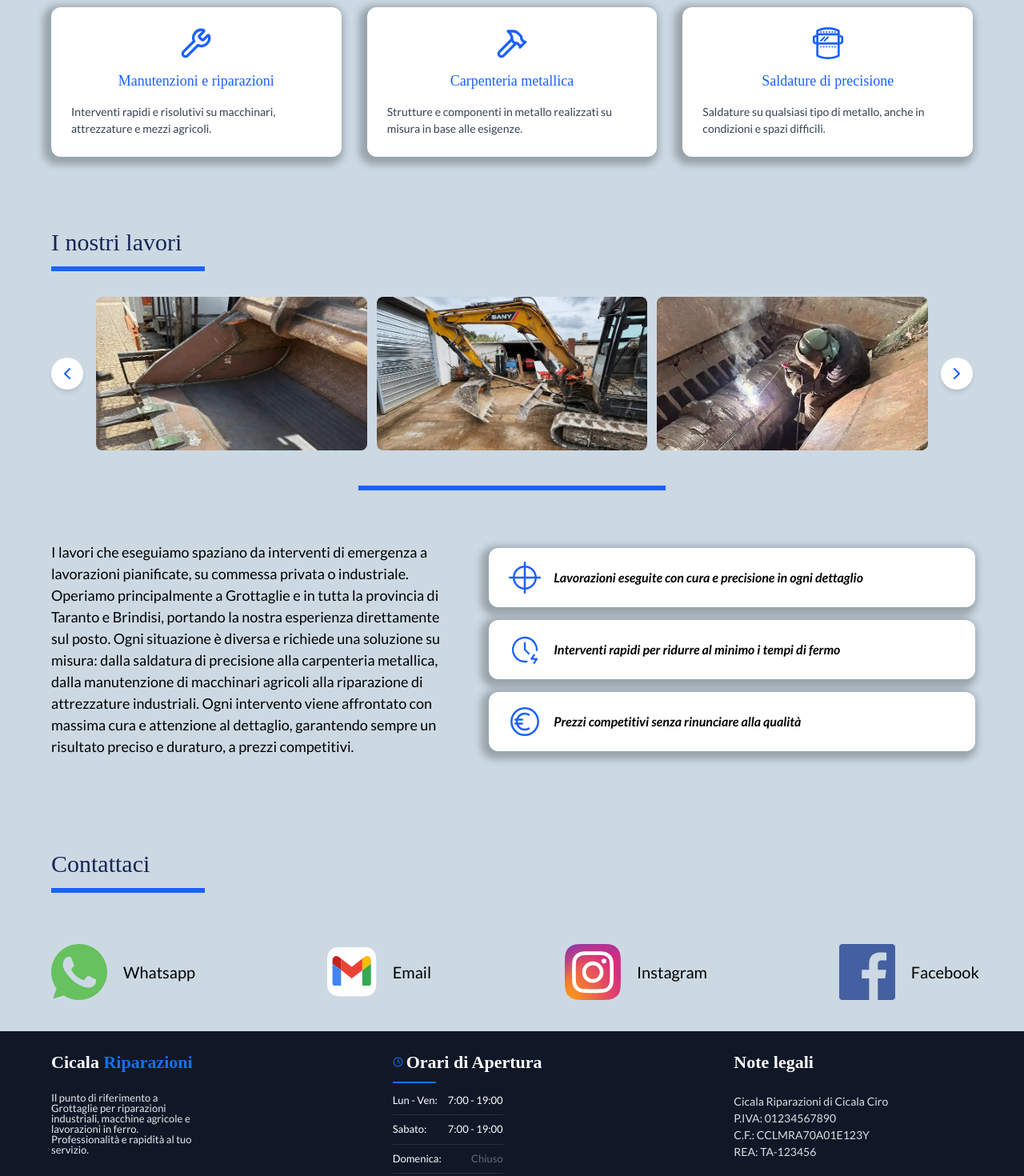
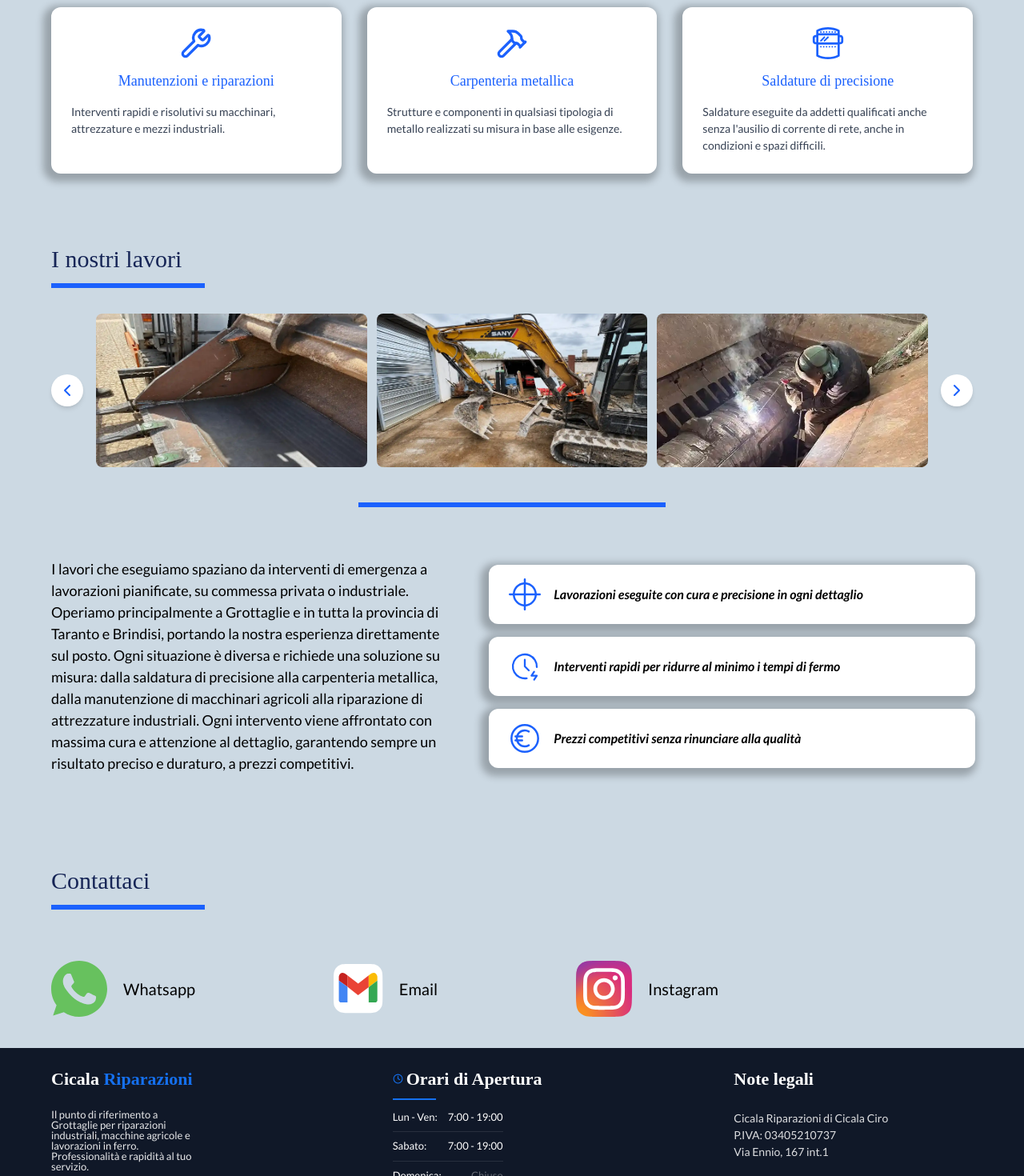
Before and after one commit to SpadaroFederico/CicalaRiparazioni, a React (Vite) app: page / in a window 1280 px wide. Shown: the part 640-2110 px from the top of the page at 80% size. Built offline with nearby package versions, Linux system fonts and the light colour scheme; a web font is replaced by a local one.

Commit message:
feat: update contact information and improve text descriptions in Footer and Section components

```diff
--- a/src/components/Footer.tsx
+++ b/src/components/Footer.tsx
@@ -52,9 +52,8 @@ export default function Footer() {
             </h3>
             <div className="text-[12px] lg:text-[14px] leading-[19px] lg:leading-[21px] text-white/85">
               <p>Cicala Riparazioni di Cicala Ciro</p>
-              <p>P.IVA: 01234567890</p>
-              <p>C.F.: CCLMRA70A01E123Y</p>
-              <p>REA: TA-123456</p>
+              <p>P.IVA: 03405210737</p>
+              <p>Via Ennio, 167 int.1</p>
             </div>
           </div>
         </div>
--- a/src/components/Section1.tsx
+++ b/src/components/Section1.tsx
@@ -9,10 +9,10 @@ export default function Section1(){
                 <hr className="border-[#1B61FD] mt-3 border-3 w-[42%] md:w-[50%] lg:w-[60%]"/>
             </div>
             <div className='grid grid-cols-1 md:grid-cols-3 lg:flex lg:justify-between px-[5%] pt-[8%] md:pt-[5%] pb-[7%] md:pb-[4%] lg:pb-[3%] gap-6 md:gap-5 lg:gap-8'>
-                <Minicard Icon={Wrench} title="Manutenzioni e riparazioni" text="Interventi rapidi e risolutivi su macchinari, attrezzature e mezzi agricoli." />
-                <Minicard Icon={Hammer} title="Carpenteria metallica" text="Strutture e componenti in metallo realizzati su misura in base alle esigenze." />
-                <Minicard imgSrc="/welding.svg" title="Saldature di precisione" text="Saldature su qualsiasi tipo di metallo, anche in condizioni e spazi difficili." />
+                <Minicard Icon={Wrench} title="Manutenzioni e riparazioni" text="Interventi rapidi e risolutivi su macchinari, attrezzature e mezzi industriali." />
+                <Minicard Icon={Hammer} title="Carpenteria metallica" text="Strutture e componenti in qualsiasi tipologia di metallo realizzati su misura in base alle esigenze." />
+                <Minicard imgSrc="/welding.svg" title="Saldature di precisione" text="Saldature eseguite da addetti qualificati anche senza l'ausilio di corrente di rete, anche in condizioni e spazi difficili." />
             </div>
         </section>
     )
-}
+}8
--- a/src/components/Section3.tsx
+++ b/src/components/Section3.tsx
@@ -6,22 +6,16 @@ const contacts = [
         label: "Whatsapp",
     },
     {
-        href: "mailto:info@cicalariparazioni.it",
+        href: "mailto:cicalariarazioni@gmail.com",
         imgSrc: "/ContactIcons/email.svg",
         alt: "Email",
         label: "Email",
     },
     {
-        href: "https://www.instagram.com/cicalariparazioni",
+        href: "https://www.instagram.com/cc_riparazioni",
         imgSrc: "/ContactIcons/ig.svg",
         alt: "Instagram",
         label: "Instagram",
-    },
-    {
-        href: "https://www.facebook.com/cicalariparazioni",
-        imgSrc: "/ContactIcons/fb.svg",
-        alt: "Facebook",
-        label: "Facebook",
     },
 ]
 
```
Also changed, not shown: 1 other file (tests, documents, lock files or other folders).
